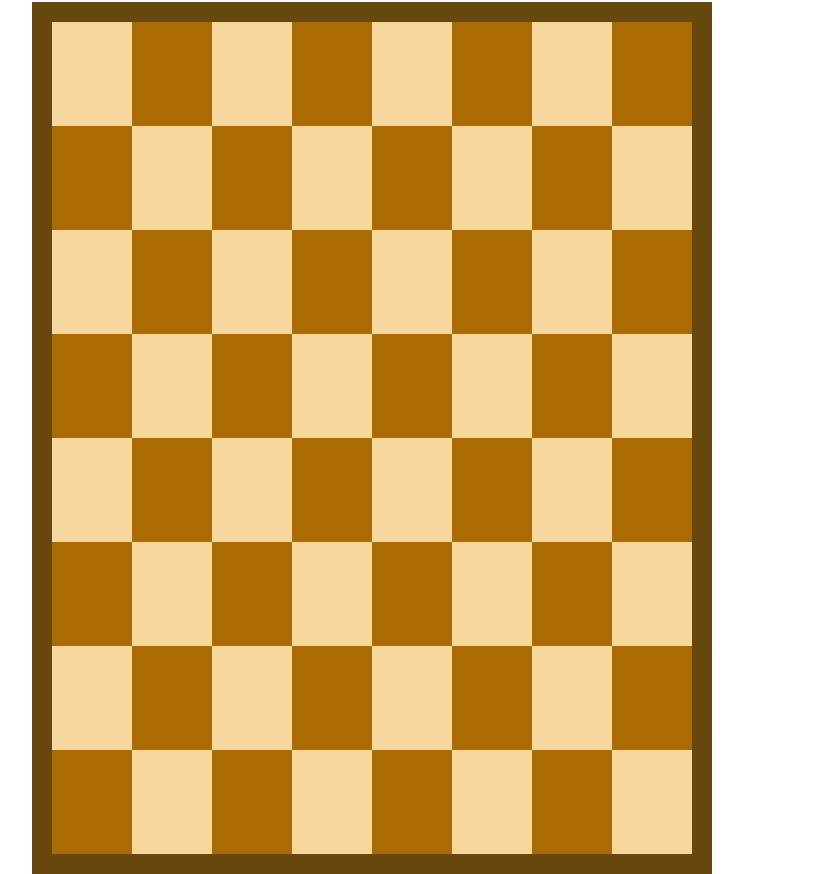
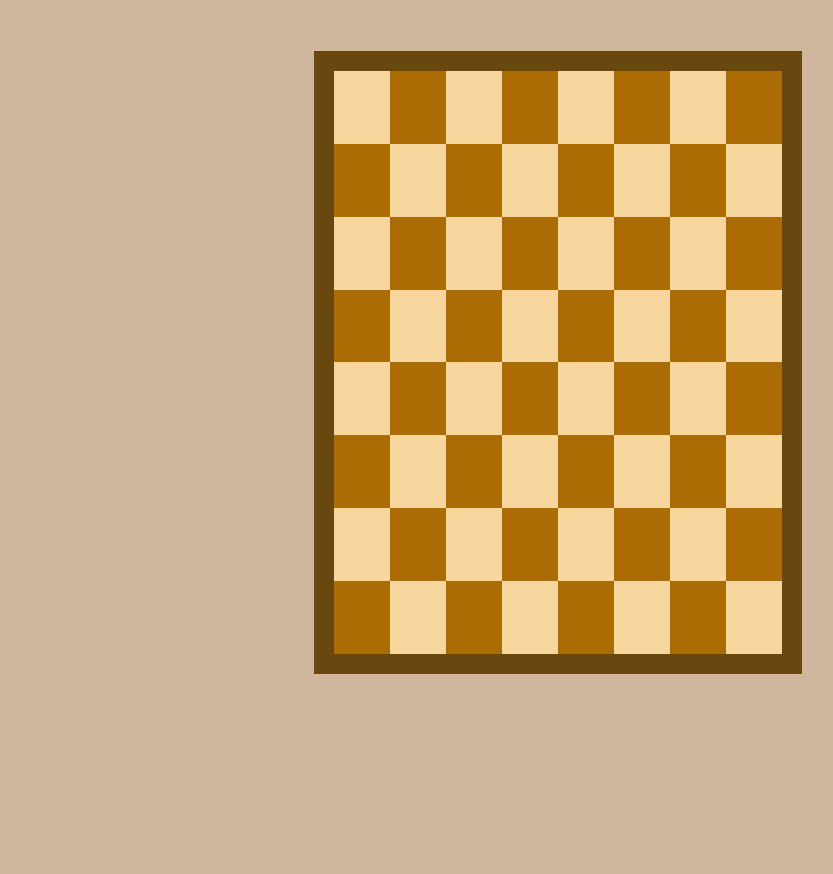
Before and after one commit to nandua8937/chess-float, a plain HTML site: page index.htm in a window 1280 px wide. Shown: the whole page, without its empty margins (68-901 px from the left). After the commit the page ends 800 px from the top, so only its background shows below. Drawn offline with Linux system fonts and the light colour scheme.

Commit message:
updation

```diff
--- a/style.css
+++ b/style.css
@@ -1,6 +1,13 @@
 *{
     margin:0;
     padding:0;
+    background:#cfb69d;
+}
+body{
+    width:70%;
+    height: 70%;
+    margin-top: 4%;
+    margin-left: 22%;
 }
 .black{
     float: left;
```
